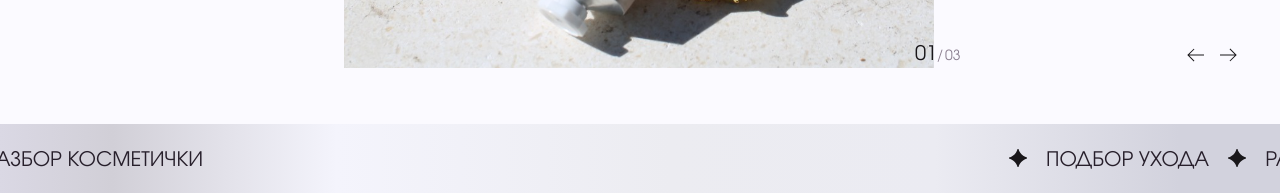
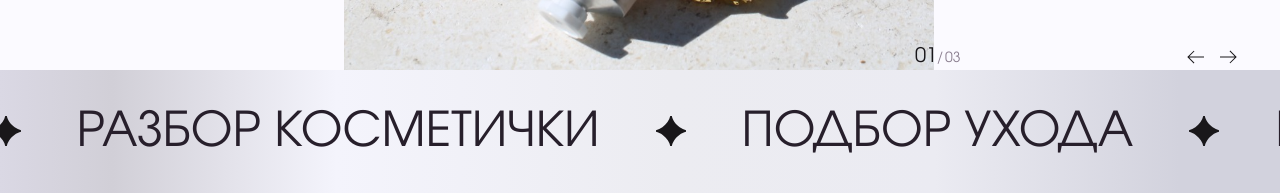
Before and after one commit to SedaMelkhi/skincare, a Next.js app: page / in a window 1280 px wide. Shown: the part 604-797 px from the top of the page. Built offline with nearby package versions, Linux system fonts and the light colour scheme.

Commit message:
адаптировала бегущую строку

```diff
--- a/src/components/screens/home/header/header.module.sass
+++ b/src/components/screens/home/header/header.module.sass
@@ -5,6 +5,7 @@
     box-shadow: 0px 0px 250px 500px var(--light-purple)
     position: relative
     background-color: var(--light-purple)
+    margin-top: 2px
     @media ( min-width: 1200px )
         height: calc(100vh - 196px)
     &__wrap
@@ -211,6 +212,14 @@
     line-height: 24px
     text-transform: uppercase
     padding-right: 16px
+    @media ( min-width: 768px )
+        height: 126px
+        font-size: 48px
+        line-height: 104%
+        gap: 51px
+        padding-right: 51px
     img
         width: 24px
         margin-top: -5px
+        @media ( min-width: 768px )
+            width: 40px
--- a/src/components/screens/home/header/header.tsx
+++ b/src/components/screens/home/header/header.tsx
@@ -1,4 +1,4 @@
-import { FC } from 'react';
+import { CSSProperties, FC } from 'react';
 
 import Marquee from 'react-fast-marquee';
 
@@ -12,7 +12,7 @@ import style from './header.module.sass';
 import Link from 'next/link';
 
 const Header: FC = () => {
-  const marqueeStyle = {
+  const marqueeStyle: CSSProperties | undefined = {
     background:
       ' linear-gradient(90deg, #DAD8E4 0%, #D1CFD7 8.77%, #F4F4FC 26.31%, #ECECF1 52.26%, #EBEBF2 73.02%, #D2D2DD 92.16%)',
     position: 'absolute',
@@ -206,8 +206,12 @@ const Header: FC = () => {
           </div>
         </Swiper>
       </header>
-      <Marquee style={marqueeStyle}>
+      <Marquee style={marqueeStyle} speed={100}>
         <div className={style.marquee}>
+          <img src="./star.svg" alt="" />
+          <span>подбор ухода</span>
+          <img src="./star.svg" alt="" />
+          <span>разбор косметички</span>
           <img src="./star.svg" alt="" />
           <span>подбор ухода</span>
           <img src="./star.svg" alt="" />
```
